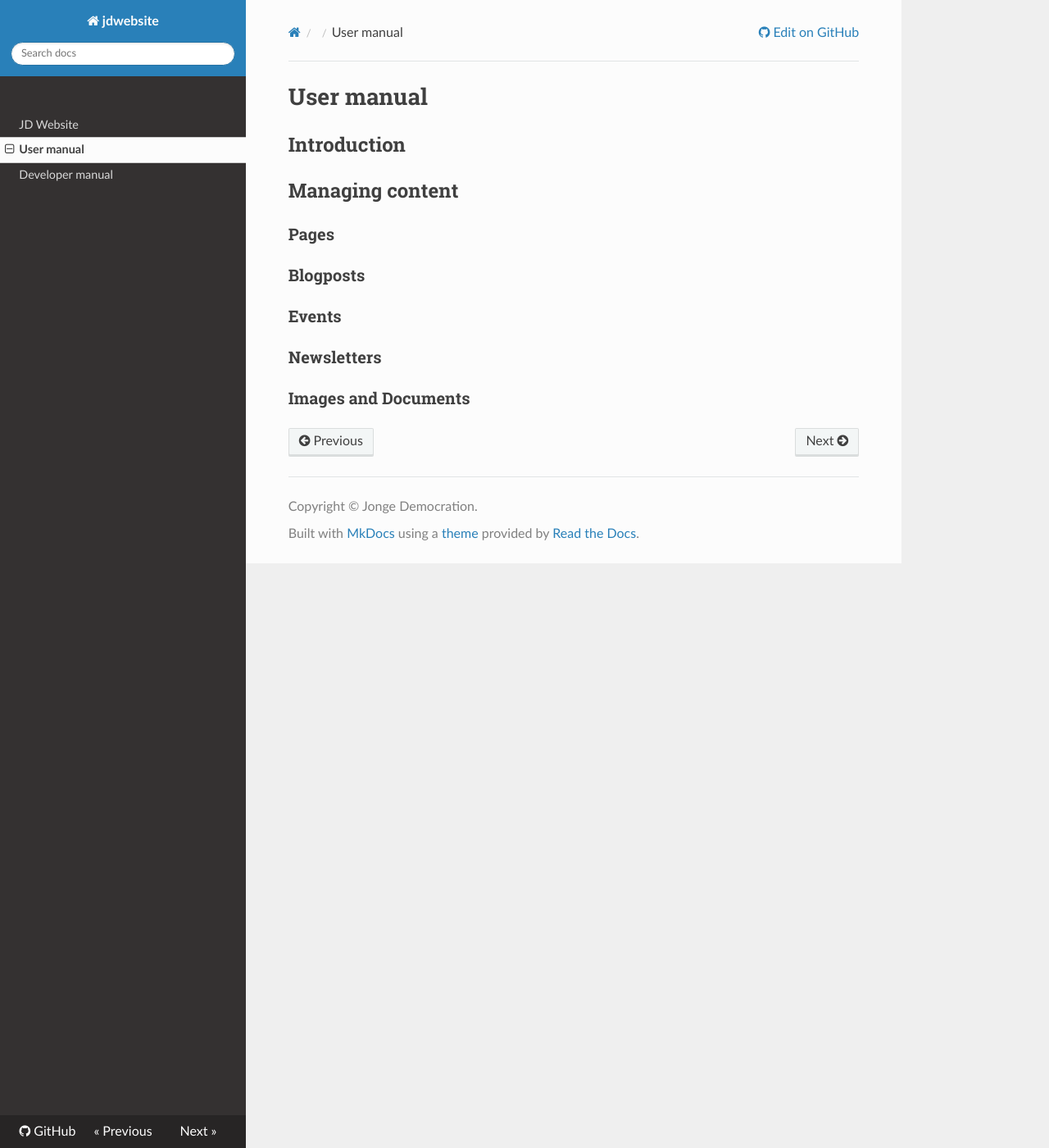
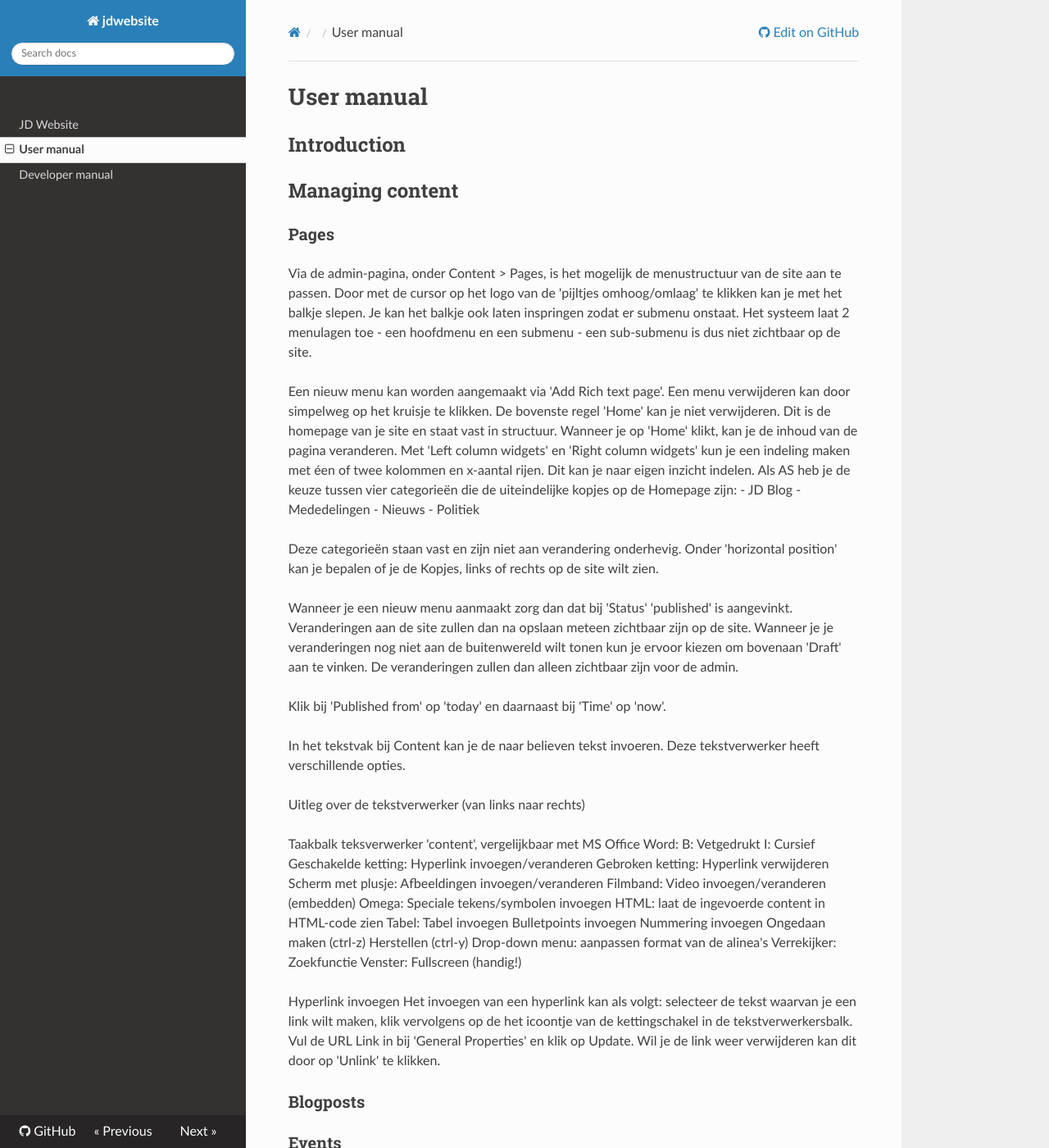
Before and after one commit to jonge-democraten/website, an MkDocs documentation site: the page built from docs/user.md, in a window 1280 px wide and 1400 px high. Shown: the whole window at 82% size. Built offline with MkDocs 1.6.1, drawn with Linux system fonts in a browser that asks for light colours; nearby versions of some CDN libraries; old or Windows-style settings are respelled for this version of MkDocs.

Commit message:
Explain pages, content management and the tekst editor (in Dutch).

```diff
--- a/docs/user.md
+++ b/docs/user.md
@@ -4,7 +4,51 @@
 
 ## Managing content
 
+
+
 ### Pages
+
+Via de admin-pagina, onder Content > Pages, is het mogelijk de menustructuur van de site aan te passen. Door met de cursor op het logo van de 'pijltjes omhoog/omlaag' te klikken kan je met het balkje slepen. Je kan het balkje ook laten inspringen zodat er submenu onstaat. Het systeem laat 2 menulagen toe - een hoofdmenu en een submenu - een sub-submenu is dus niet zichtbaar op de site.
+
+Een nieuw menu kan worden aangemaakt via 'Add Rich text page'. Een menu verwijderen kan door simpelweg op het kruisje te klikken. De bovenste regel 'Home' kan je niet verwijderen. Dit is de homepage van je site en staat vast in structuur. Wanneer je op 'Home' klikt, kan je de inhoud van de pagina veranderen.
+Met 'Left column widgets' en 'Right column widgets' kun je een indeling maken met éen of twee kolommen en x-aantal rijen. Dit kan je naar eigen inzicht indelen.
+Als AS heb je de keuze tussen vier categorieën die de uiteindelijke kopjes op de Homepage zijn:
+- JD Blog
+- Mededelingen
+- Nieuws
+- Politiek
+
+Deze categorieën staan vast en zijn niet aan verandering onderhevig. Onder 'horizontal position' kan je bepalen of je de Kopjes, links of rechts op de site wilt zien.
+
+Wanneer je een nieuw menu aanmaakt zorg dan dat bij 'Status' 'published' is aangevinkt. Veranderingen aan de site zullen dan na opslaan meteen zichtbaar zijn op de site. Wanneer je je veranderingen nog niet aan de buitenwereld wilt tonen kun je ervoor kiezen om bovenaan 'Draft' aan te vinken. De veranderingen zullen dan alleen zichtbaar zijn voor de admin.
+
+Klik bij 'Published from' op 'today' en daarnaast bij 'Time' op 'now'.
+
+In het tekstvak bij Content kan je de naar believen tekst invoeren. Deze tekstverwerker heeft verschillende opties.
+
+Uitleg over de tekstverwerker (van links naar rechts)
+
+Taakbalk teksverwerker 'content', vergelijkbaar met MS Office Word:
+B: Vetgedrukt
+I: Cursief
+Geschakelde ketting: Hyperlink invoegen/veranderen
+Gebroken ketting: Hyperlink verwijderen
+Scherm met plusje: Afbeeldingen invoegen/veranderen
+Filmband: Video invoegen/veranderen (embedden)
+Omega: Speciale tekens/symbolen invoegen
+HTML: laat de ingevoerde content in HTML-code zien
+Tabel: Tabel invoegen
+Bulletpoints invoegen
+Nummering invoegen
+Ongedaan maken (ctrl-z)
+Herstellen (ctrl-y)
+Drop-down menu: aanpassen format van de alinea's
+Verrekijker: Zoekfunctie
+Venster: Fullscreen (handig!)
+
+
+Hyperlink invoegen
+Het invoegen van een hyperlink kan als volgt: selecteer de tekst waarvan je een link wilt maken, klik vervolgens op de het icoontje van de kettingschakel in de tekstverwerkersbalk. Vul de URL Link in bij 'General Properties' en  klik op Update. Wil je de link weer verwijderen kan dit door op 'Unlink' te klikken.
 
 ### Blogposts
 
```
Also changed, not shown: 1 other file.
